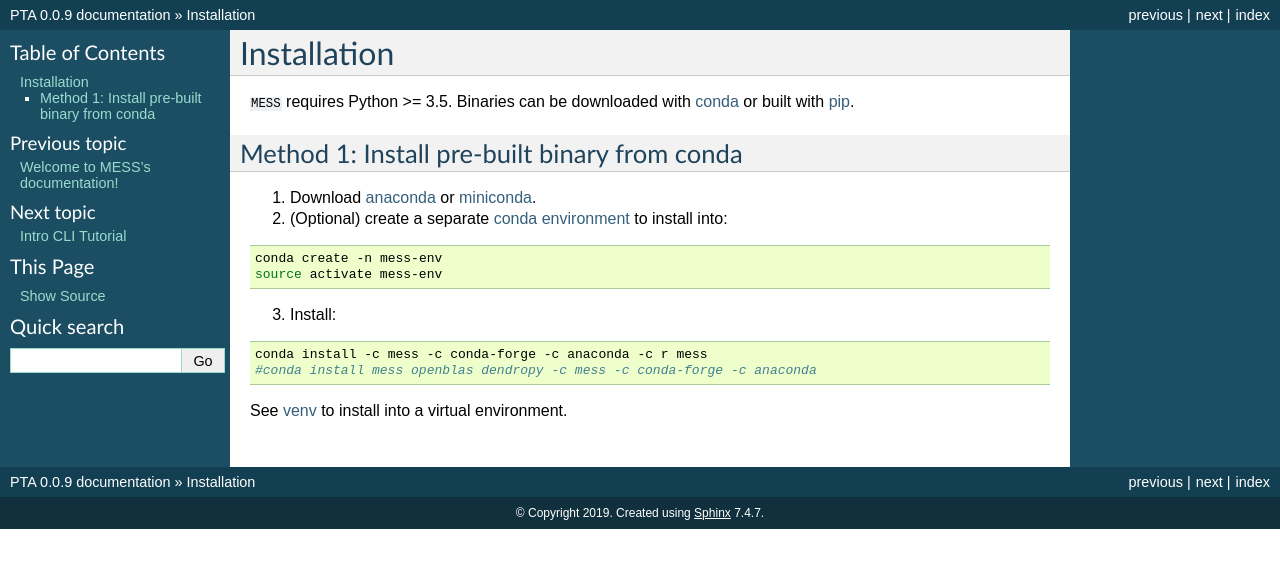
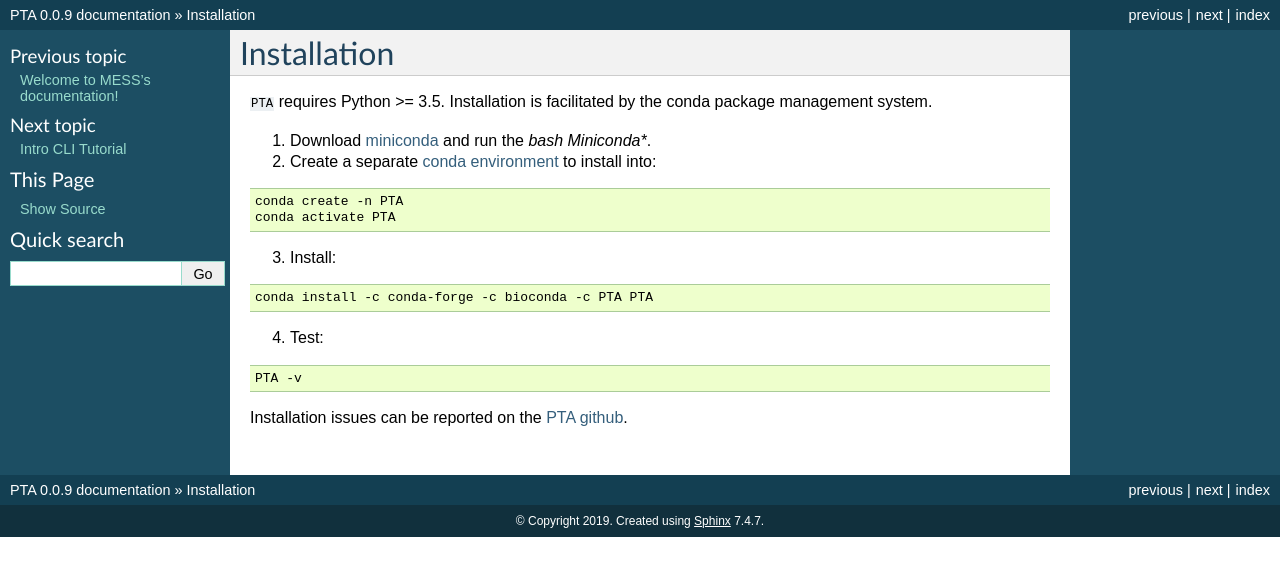
Before and after one commit to isaacovercast/PTA, a Sphinx documentation site: the page built from docs/installation.rst, in a window 1280 px wide. Shown: the top 576 px of the page. Built offline with Sphinx 7.4.7, drawn with Linux system fonts in a browser that asks for light colours.

Commit message:
installation docs

```diff
--- a/docs/installation.rst
+++ b/docs/installation.rst
@@ -4,26 +4,27 @@
 Installation
 ============
 
-``MESS`` requires Python >= 3.5. Binaries can be downloaded with `conda <https://conda.io/docs/>`_ or built with `pip <https://pip.readthedocs.io/en/stable/>`_.
+``PTA`` requires Python >= 3.5. Installation is facilitated by the conda package
+management system.
 
----------------------------------------------
-Method 1: Install pre-built binary from conda
----------------------------------------------
-
-1. Download `anaconda <https://www.anaconda.com/download/>`_ or `miniconda <https://conda.io/miniconda.html>`_.
-2. (Optional) create a separate `conda environment <https://conda.io/docs/user-guide/tasks/manage-environments.html>`_ to install into:
+1. Download `miniconda <https://conda.io/miniconda.html>`_ and run the `bash Miniconda*`.
+2. Create a separate `conda environment <https://conda.io/docs/user-guide/tasks/manage-environments.html>`_ to install into:
 
 .. code:: bash
 
-    conda create -n mess-env
-    source activate mess-env
+    conda create -n PTA
+    conda activate PTA
 
 3. Install:
 
 .. code:: bash
 
-    conda install -c mess -c conda-forge -c anaconda -c r mess
-    #conda install mess openblas dendropy -c mess -c conda-forge -c anaconda
+    conda install -c conda-forge -c bioconda -c PTA PTA
 
+4. Test:
 
-See  `venv <https://docs.python.org/3/tutorial/venv.html>`_ to install into a virtual environment.
+.. code:: bash
+
+   PTA -v
+
+Installation issues can be reported on the `PTA github <https://github.com/isaacovercast/PTA>`_.
```
Also changed, not shown: 1 other file.
